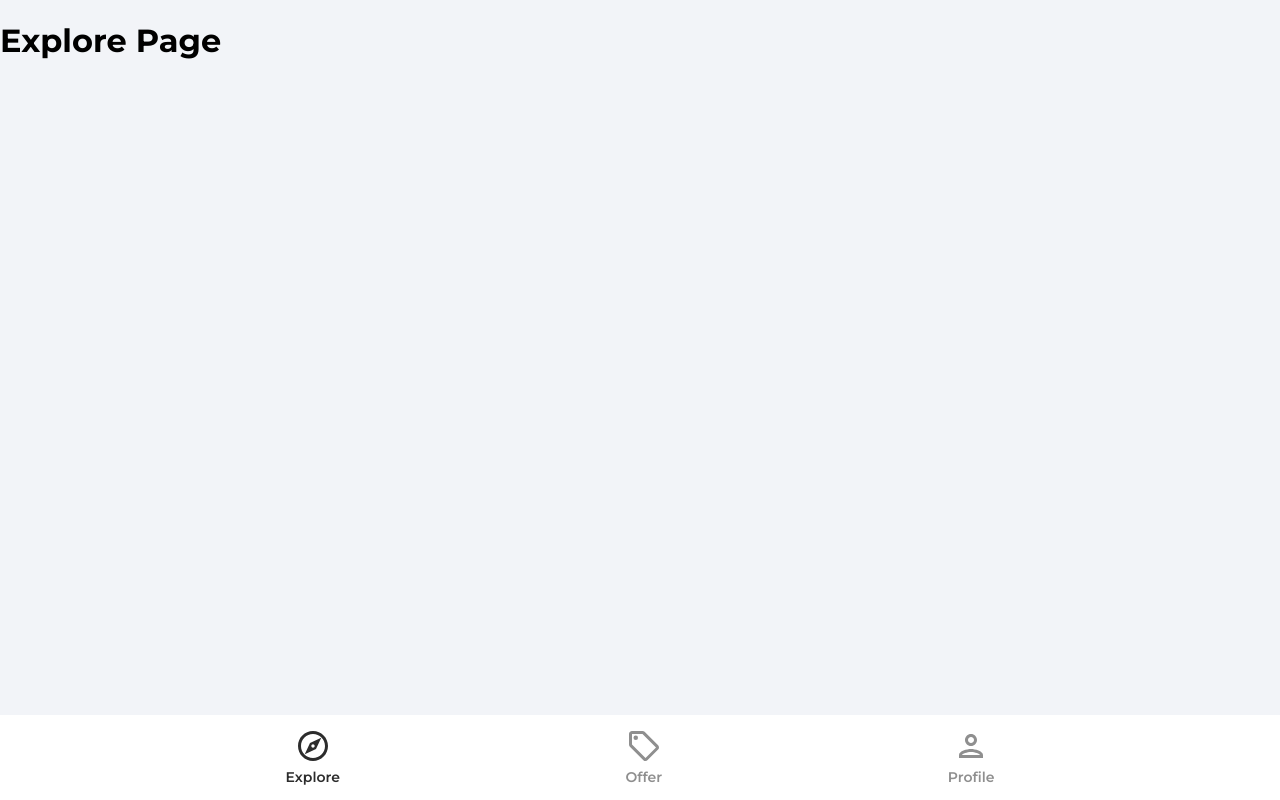
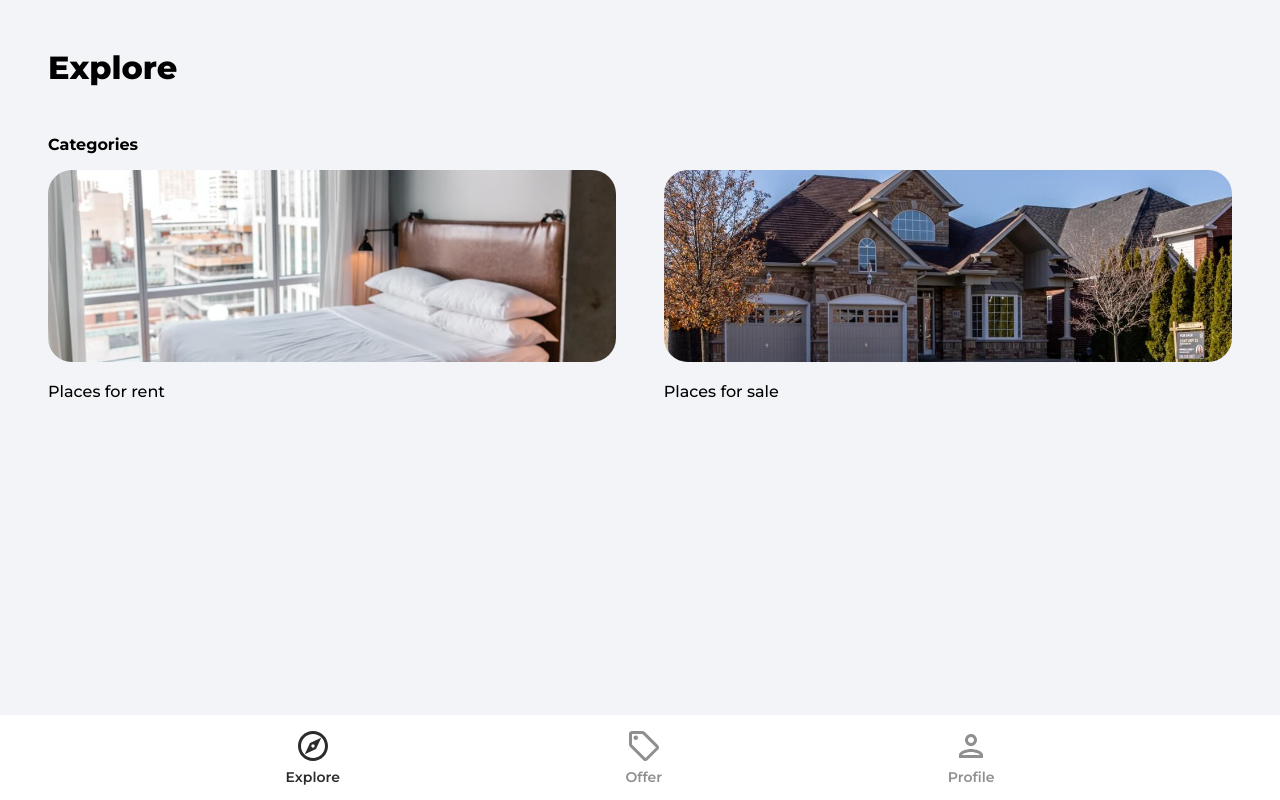
Before and after one commit to alexelmore/react-house-market-app, a React (Create React App) app in the folder house-marketplace/: page / in a window 1280 px wide. Built offline with nearby package versions, Linux system fonts and the light colour scheme; the HTML template or start-up script is replaced by a standard one.

Commit message:
Setup and routing for Explore page and for Category component

```diff
--- a/house-marketplace/src/App.js
+++ b/house-marketplace/src/App.js
@@ -10,6 +10,7 @@
 import NotFound from "./pages/NotFound";
 import Navbar from "./components/Navbar";
 import PrivateRoute from "./components/PrivateRoute";
+import Category from "./pages/Category";
 function App() {
   return (
     <>
@@ -18,6 +19,7 @@
         <Routes>
           <Route path="/" element={<Explore />}></Route>
           <Route path="/offers" element={<Offers />}></Route>
+          <Route path="/category/:categoryName" element={<Category />}></Route>
           <Route path="/profile" element={<PrivateRoute />}>
             <Route path="/profile" element={<Profile />} />
           </Route>
--- /dev/null
+++ b/house-marketplace/src/pages/Category.jsx
@@ -0,0 +1,5 @@
+function Category() {
+  return <div>Category</div>;
+}
+
+export default Category;
--- a/house-marketplace/src/pages/Explore.jsx
+++ b/house-marketplace/src/pages/Explore.jsx
@@ -1,7 +1,34 @@
+import { Link } from "react-router-dom";
+import rentCategoryImage from "../assets/jpg/rentCategoryImage.jpg";
+import sellCategoryImage from "../assets/jpg/sellCategoryImage.jpg";
 function Explore() {
   return (
-    <div>
-      <h1>Explore Page</h1>
+    <div className="explore">
+      <header>
+        <p className="pageHeader">Explore</p>
+      </header>
+      <main>
+        {/* Slider will go here */}
+        <p className="exploreCategoryHeading">Categories</p>
+        <div className="exploreCategories">
+          <Link to="category/rent">
+            <img
+              src={rentCategoryImage}
+              alt="rent"
+              className="exploreCategoryImg"
+            />
+            <p className="exploreCategoryName">Places for rent</p>
+          </Link>
+          <Link to="category/sell">
+            <img
+              src={sellCategoryImage}
+              alt="sell"
+              className="exploreCategoryImg"
+            />
+            <p className="exploreCategoryName">Places for sale</p>
+          </Link>
+        </div>
+      </main>
     </div>
   );
 }
```
